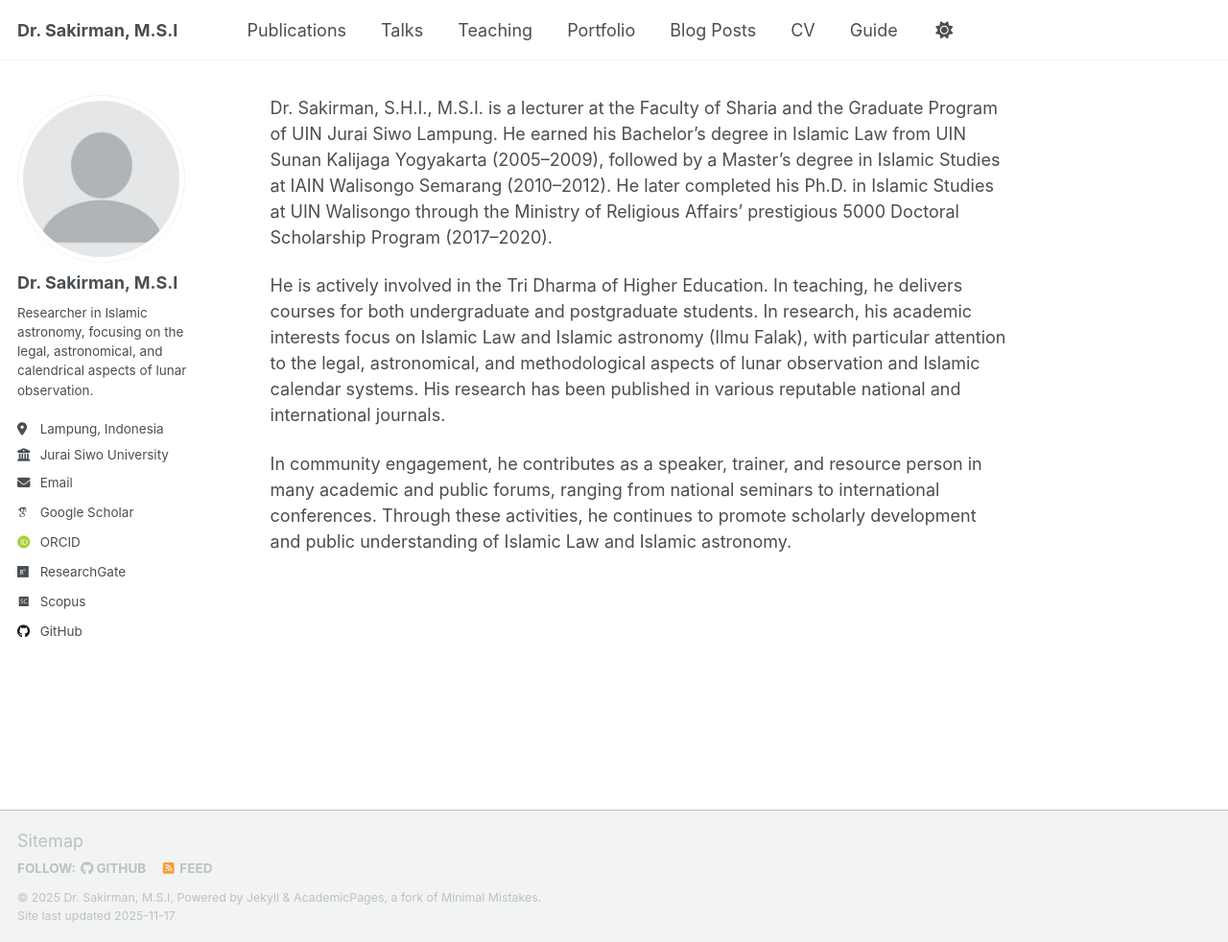
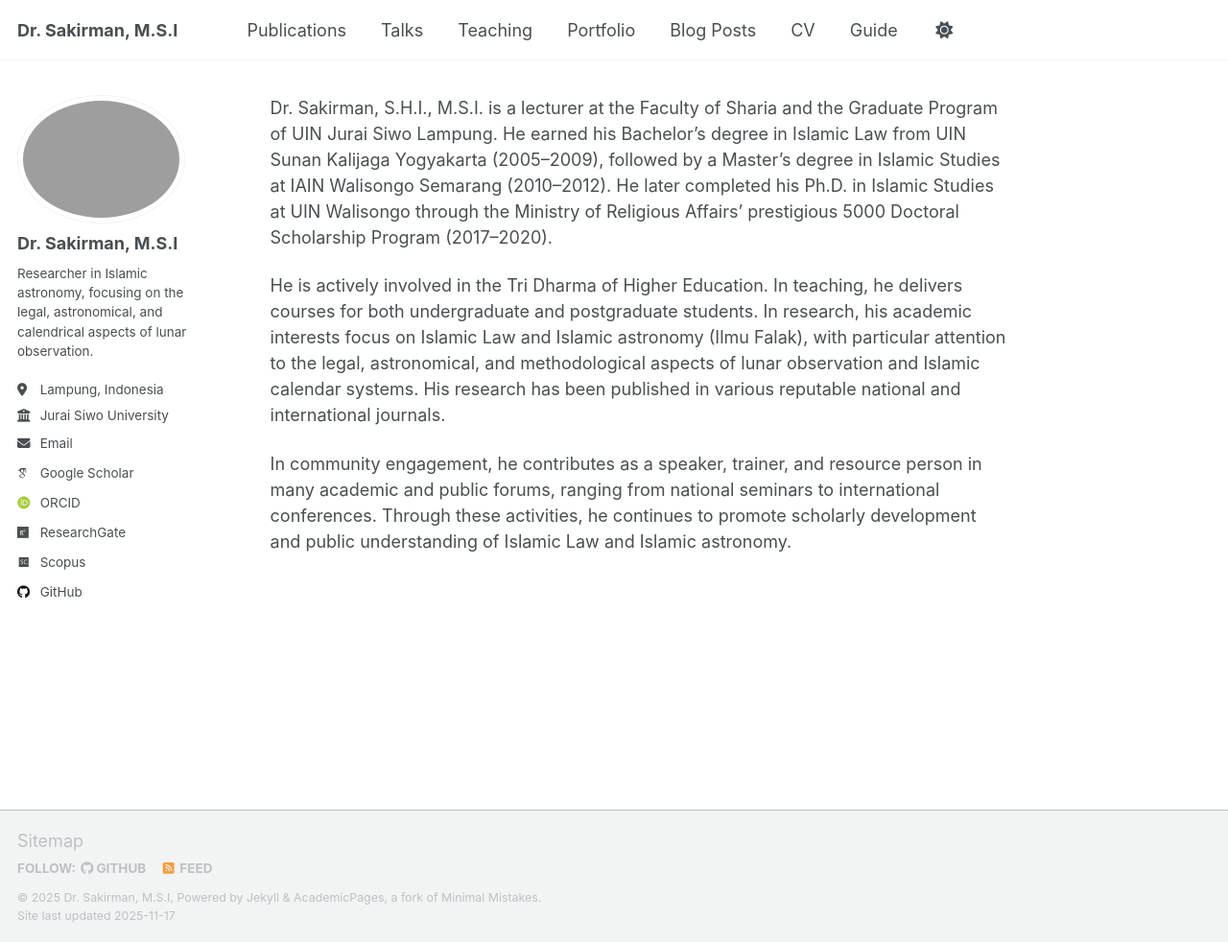
Before and after one commit to sakir-man/sakir-man.github.io, a Jekyll site: the page built from _pages/about.md, in a window 1280 px wide and 982 px high. Shown: the whole window at 96% size. Built offline with Jekyll 4.4.1, drawn with Linux system fonts in a browser that asks for light colours; some web fonts are replaced; a script that is not in the unit is left out.

Commit message:
Update _config.yml

```diff
--- a/_config.yml
+++ b/_config.yml
@@ -22,7 +22,7 @@ repository               : "sakir-man.github.io "
 #               Additional customization can be done by editing /_includes/author-profile.html
 author:
   # Biographic information
-  avatar           : "profile.png"
+  avatar           : "profile,png"
   name             : "Dr. Sakirman, M.S.I"
   pronouns         : # example: "she/her"
   bio              : "Researcher in Islamic astronomy, focusing on the legal, astronomical, and calendrical aspects of lunar observation."
```
